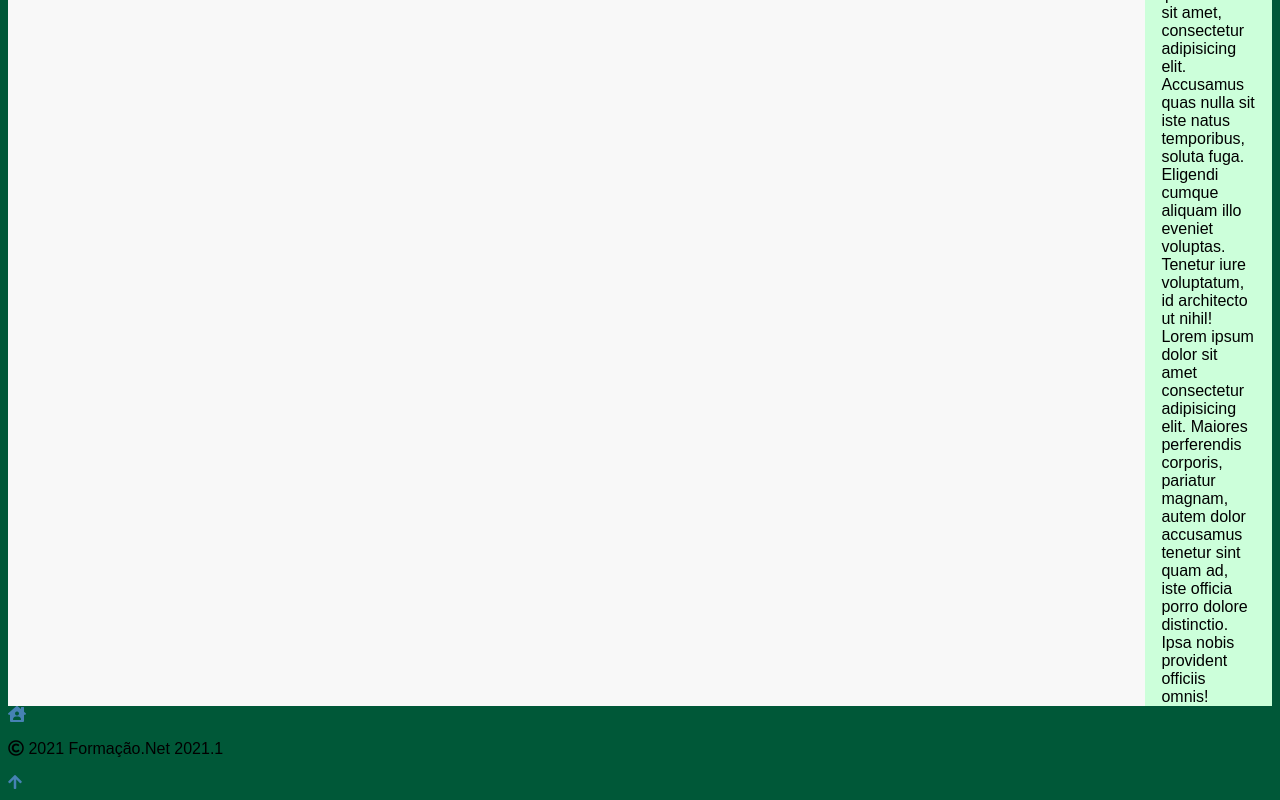
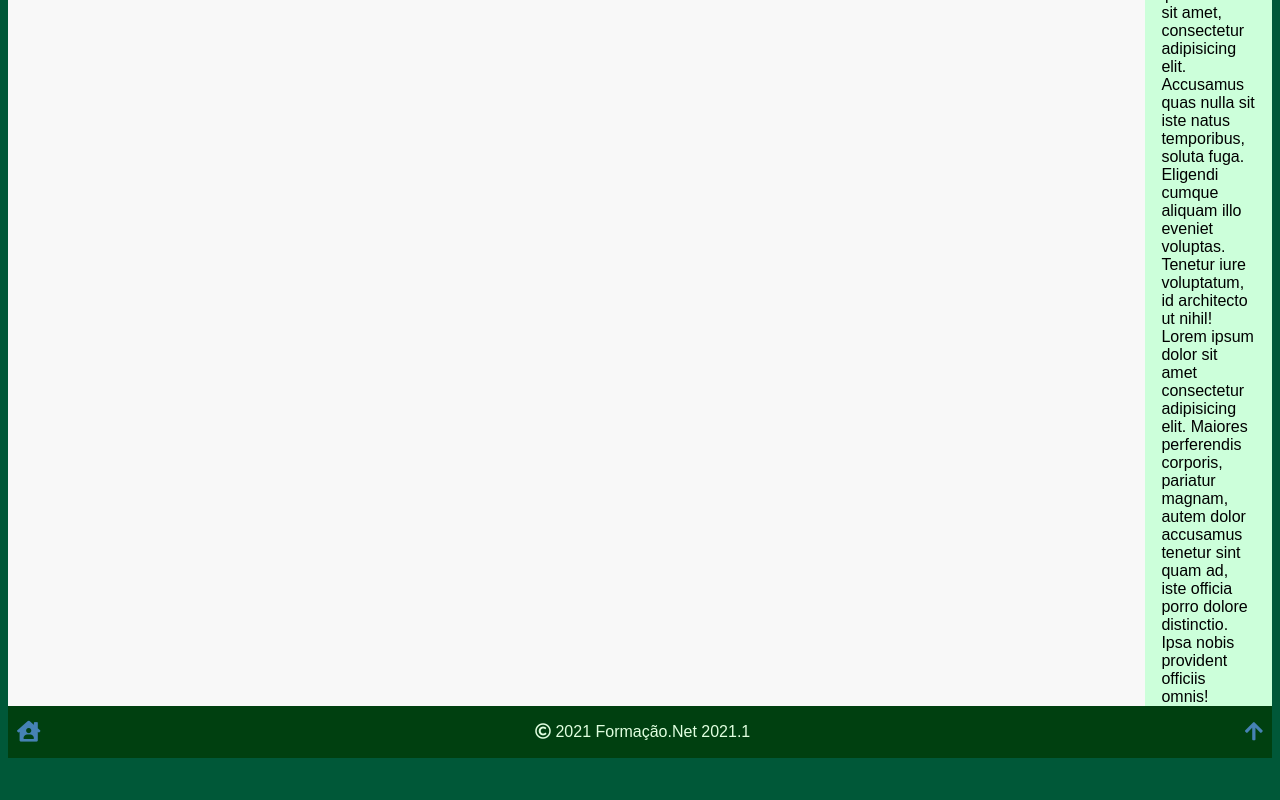
Before and after one commit to JoaoPauloMageste/front-endeiros-main, a plain HTML site: page template06.html in a window 1280 px wide. Shown: the part 610-1410 px from the top of the page. After the commit the page ends 1376 px from the top, so only its background shows below. Drawn offline with Linux system fonts and the light colour scheme.

Commit message:
Update styles.css

```diff
--- a/css/styles.css
+++ b/css/styles.css
@@ -80,6 +80,22 @@ main>aside{
  padding:0 1rem;
 }
 
+footer{
+    display: flex;
+    background-color: rgb(0, 64, 16);
+    color: rgb(224, 255, 224);
+justify-content: space-between;
+align-items: center;
+padding: 1px;
+}
+
+footer>a{
+font-size: 1.3rem;
+padding: .5rem;
+}
+
+
+
 
 
 
```
